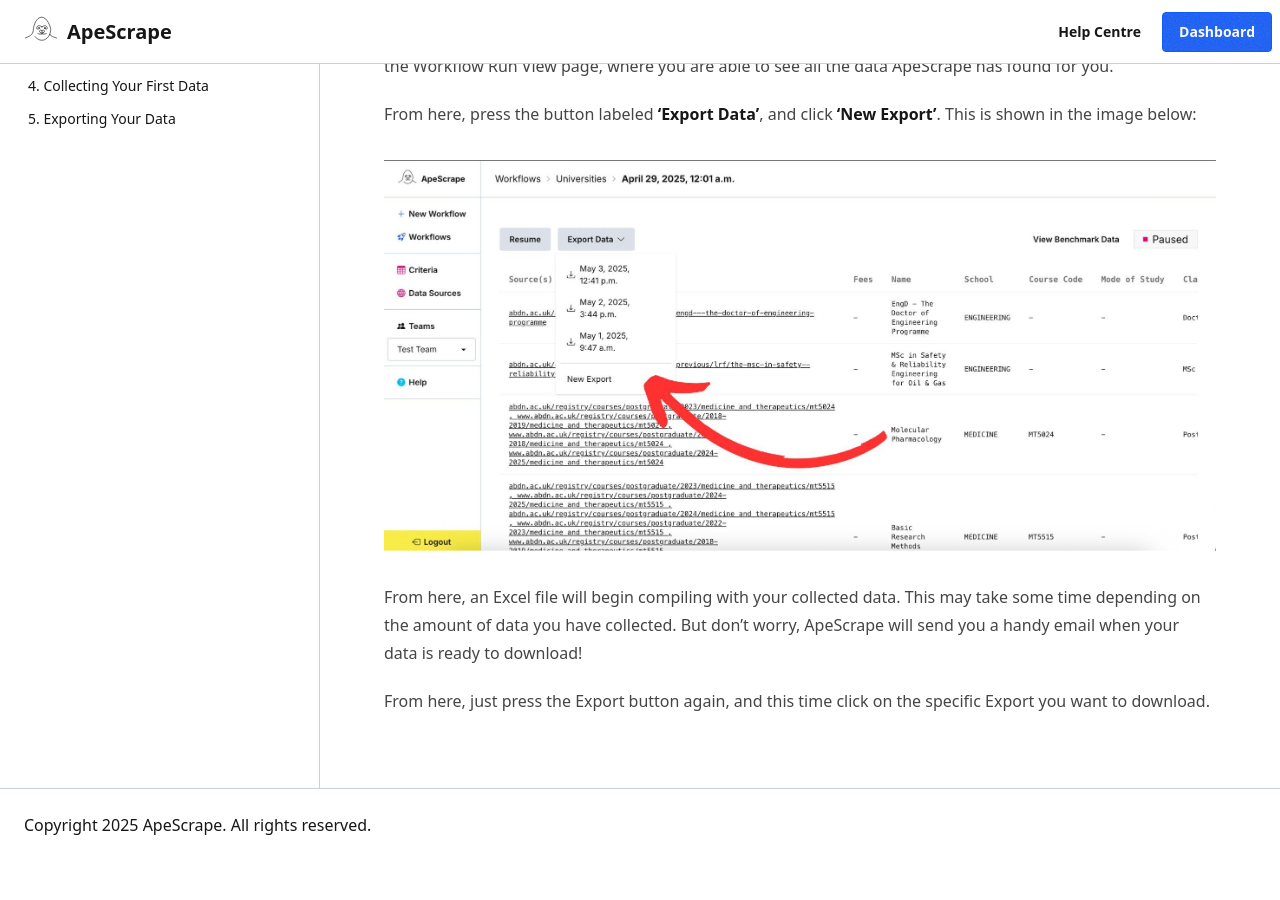
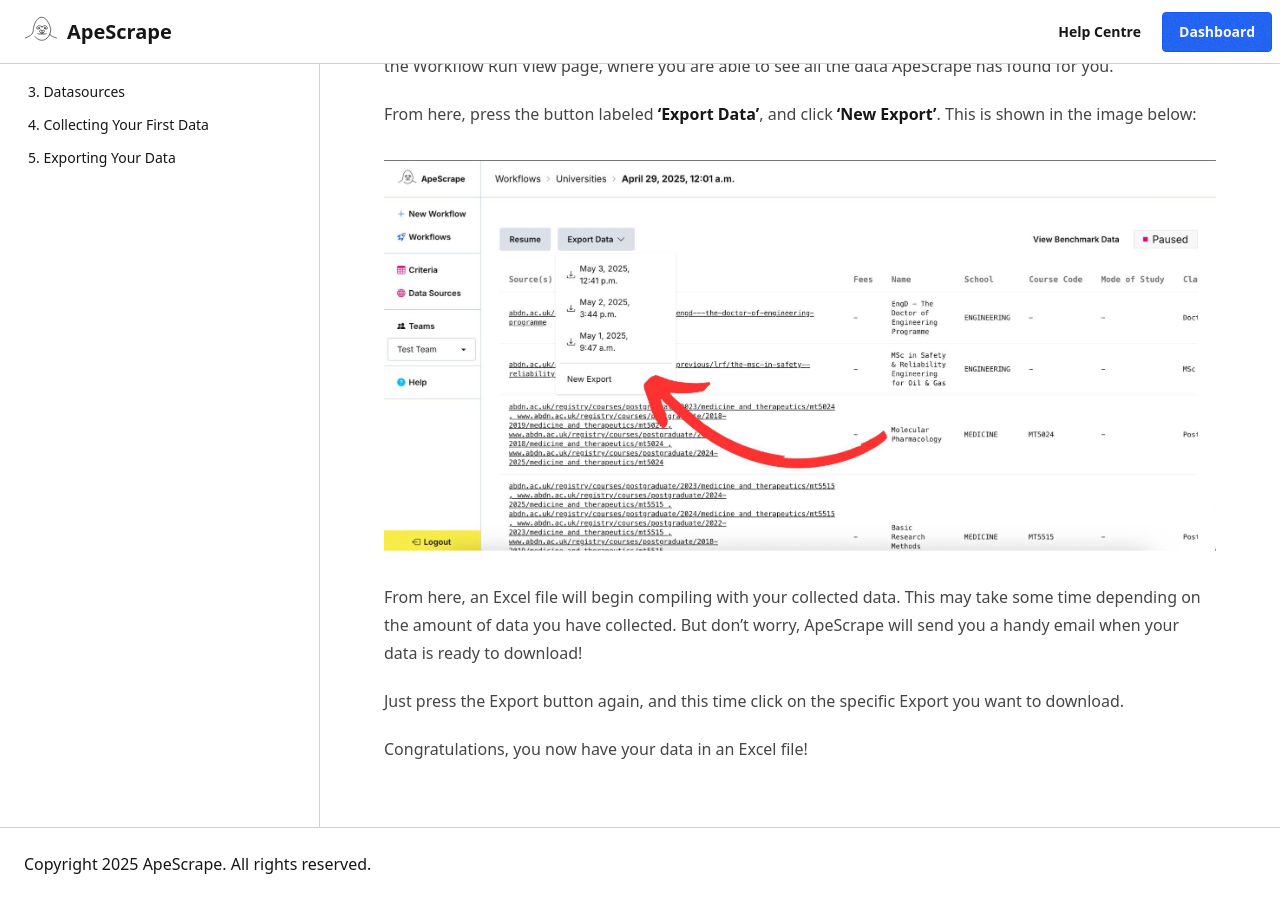
Before and after one commit to 5-quid-coders/apescrape-site, a Jekyll site: the page built from _help/7exporting.md, in a window 1280 px wide and 900 px high, scrolled down 176 px. Built offline with Jekyll 4.4.1, drawn with Linux system fonts in a browser that asks for light colours; before the commit the page ends 1037 px from its top, so only the background shows below that.

Commit message:
Update 7exporting.md

```diff
--- a/_help/7exporting.md
+++ b/_help/7exporting.md
@@ -13,4 +13,6 @@
 
 From here, an Excel file will begin compiling with your collected data. This may take some time depending on the amount of data you have collected. But don't worry, ApeScrape will send you a handy email when your data is ready to download!
 
-From here, just press the Export button again, and this time click on the specific Export you want to download.
+Just press the Export button again, and this time click on the specific Export you want to download.
+
+Congratulations, you now have your data in an Excel file!
```
